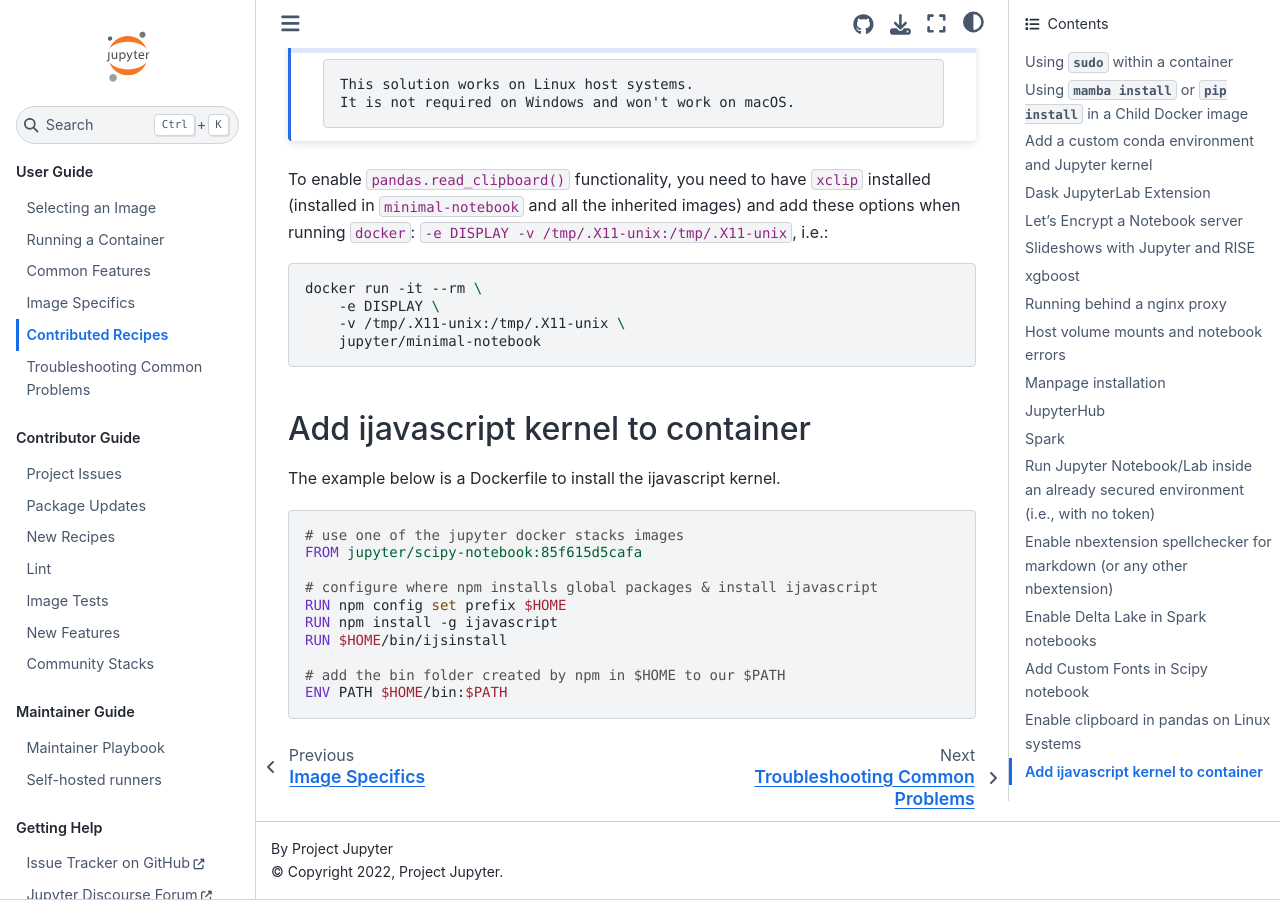
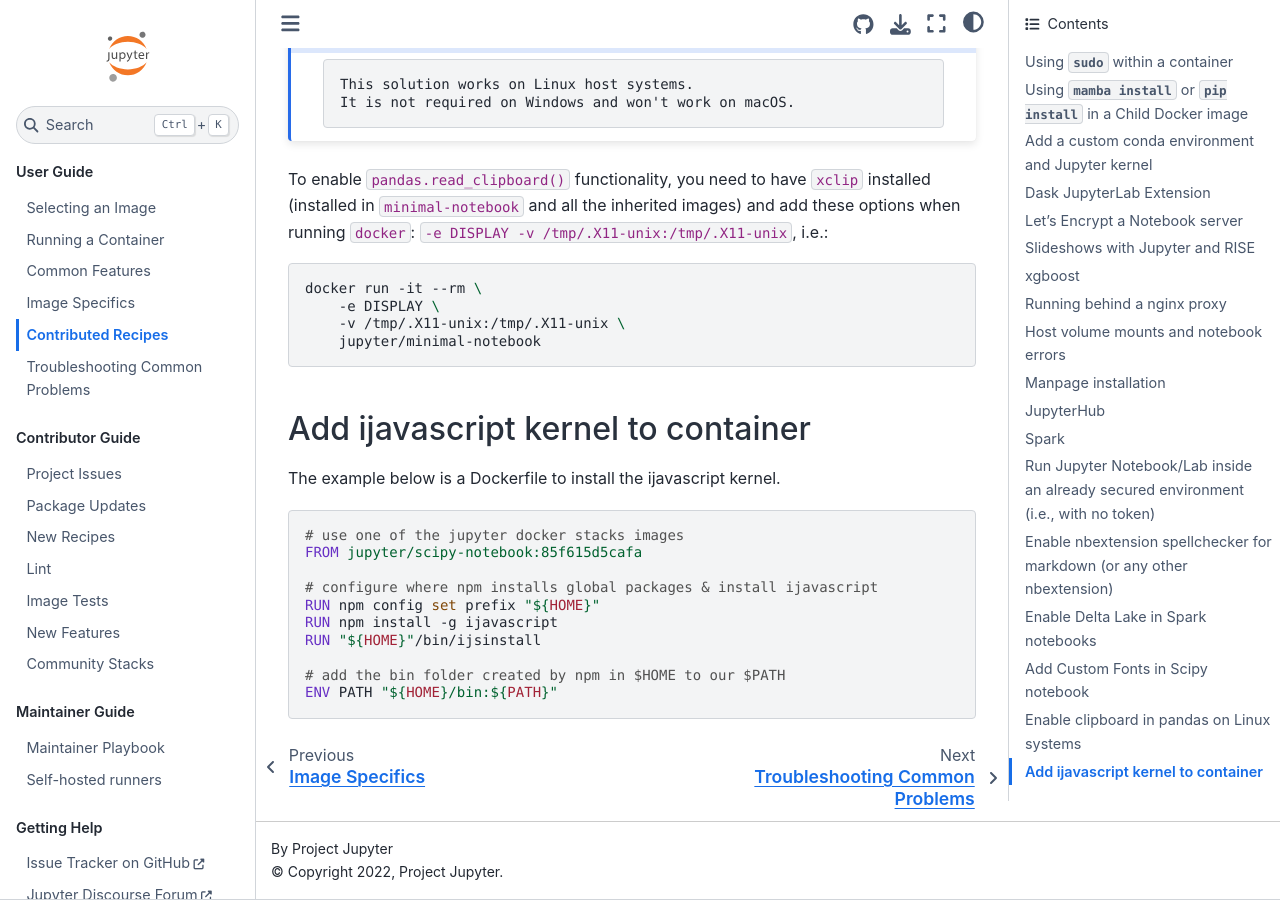
Before and after one commit to jupyter/docker-stacks, a Sphinx documentation site: the page built from docs/using/recipes.md, in a window 1280 px wide and 900 px high, scrolled down 12000 px. Built offline with Sphinx 7.4.7 and the Sphinx Book theme 1.1.4, drawn with Linux system fonts in a browser that asks for light colours.

````diff
--- a/docs/using/recipes.md
+++ b/docs/using/recipes.md
@@ -578,10 +578,10 @@ The example below is a Dockerfile to install the ijavascript kernel.
 FROM jupyter/scipy-notebook:85f615d5cafa
 
 # configure where npm installs global packages & install ijavascript
-RUN npm config set prefix $HOME
+RUN npm config set prefix "${HOME}"
 RUN npm install -g ijavascript
-RUN $HOME/bin/ijsinstall
+RUN "${HOME}"/bin/ijsinstall
 
 # add the bin folder created by npm in $HOME to our $PATH
-ENV PATH $HOME/bin:$PATH
+ENV PATH "${HOME}/bin:${PATH}"
 ```
````
